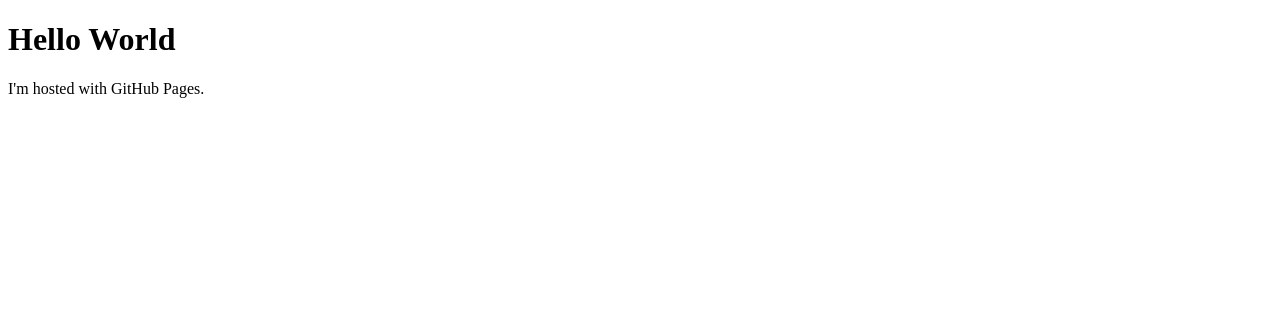
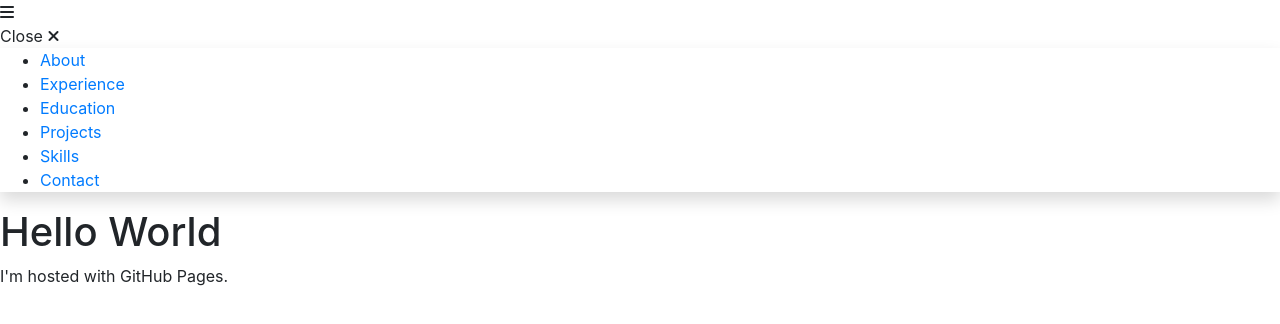
Before and after one commit to AshayLP/AshayLP.github.io, a plain HTML site: page index.html in a window 1280 px wide. Drawn offline with nearby package versions, Linux system fonts and the light colour scheme.

Commit message:
Update index.html

```diff
--- a/index.html
+++ b/index.html
@@ -1,6 +1,48 @@
 <!DOCTYPE html>
 <html>
+<head>
+    <meta charset="utf-8">
+    <meta http-equiv="X-UA-Compatible" content="IE=edge">
+    <meta name="viewport" content="width=device-width, initial-scale=1">
+    <title>My Portfolio</title>
+	<link rel="shortcut icon" href="favicon.ico" type="image/x-icon">
+	<link rel="icon" href="favicon.ico" type="image/x-icon">
+    <link href="https://fonts.googleapis.com/css?family=Lato:300,400,700,900" rel="stylesheet">
+    <link rel="stylesheet" href="libs/font-awesome/css/font-awesome.min.css">
+    <link href="css/bootstrap.min.css" rel="stylesheet">
+    <link href="css/styles.css" rel="stylesheet">
+</head>
+
 <body>
+	<div id="mobile-menu-open" class="shadow-large">
+        <i class="fa fa-bars" aria-hidden="true"></i>
+    </div>
+
+	 <header>
+        <div id="mobile-menu-close">
+            <span>Close</span> <i class="fa fa-times" aria-hidden="true"></i>
+        </div>
+        <ul id="menu" class="shadow">
+            <li>
+                <a href="#about">About</a>
+            </li>
+            <li>
+                <a href="#experience">Experience</a>
+            </li>
+            <li>
+                <a href="#education">Education</a>
+            </li>
+            <li>
+                <a href="#projects">Projects</a>
+            </li>
+            <li>
+                <a href="#skills">Skills</a>
+            </li>
+            <li>
+                <a href="#contact">Contact</a>
+            </li>
+        </ul>
+    </header>
 <h1>Hello World</h1>
 <p>I'm hosted with GitHub Pages.</p>
 </body>
```
